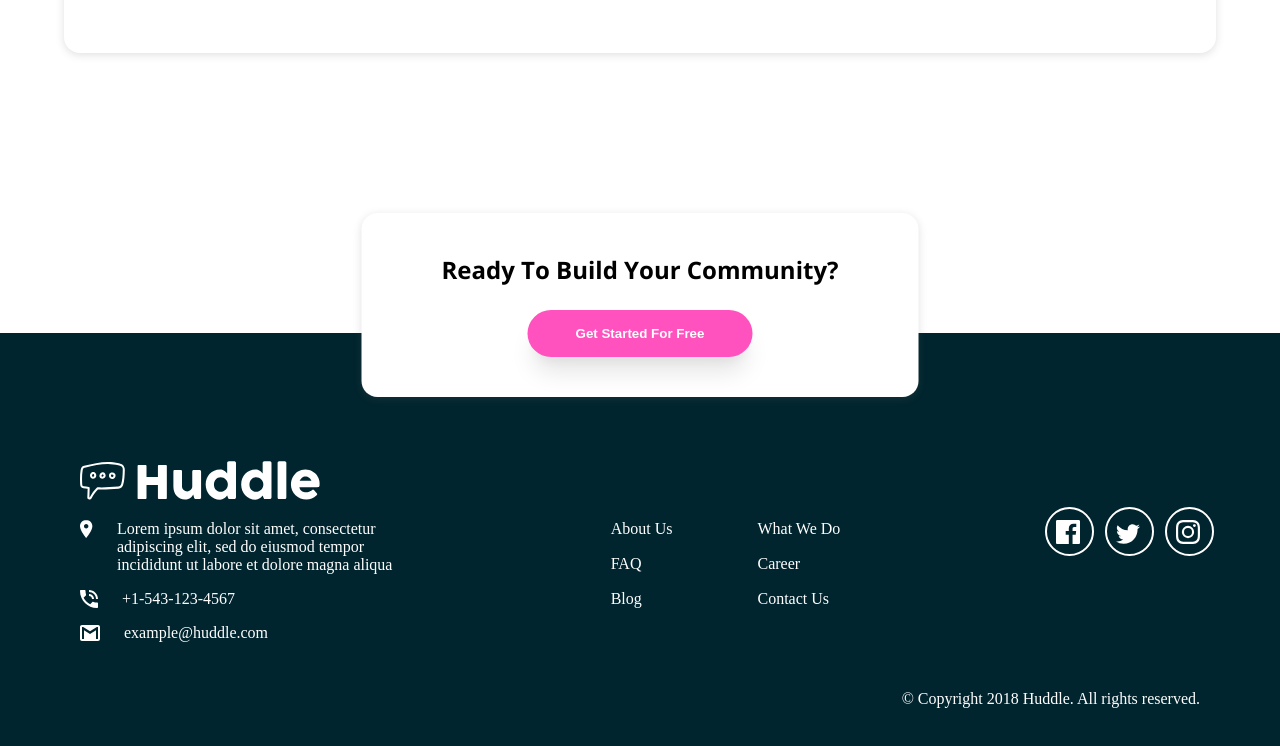
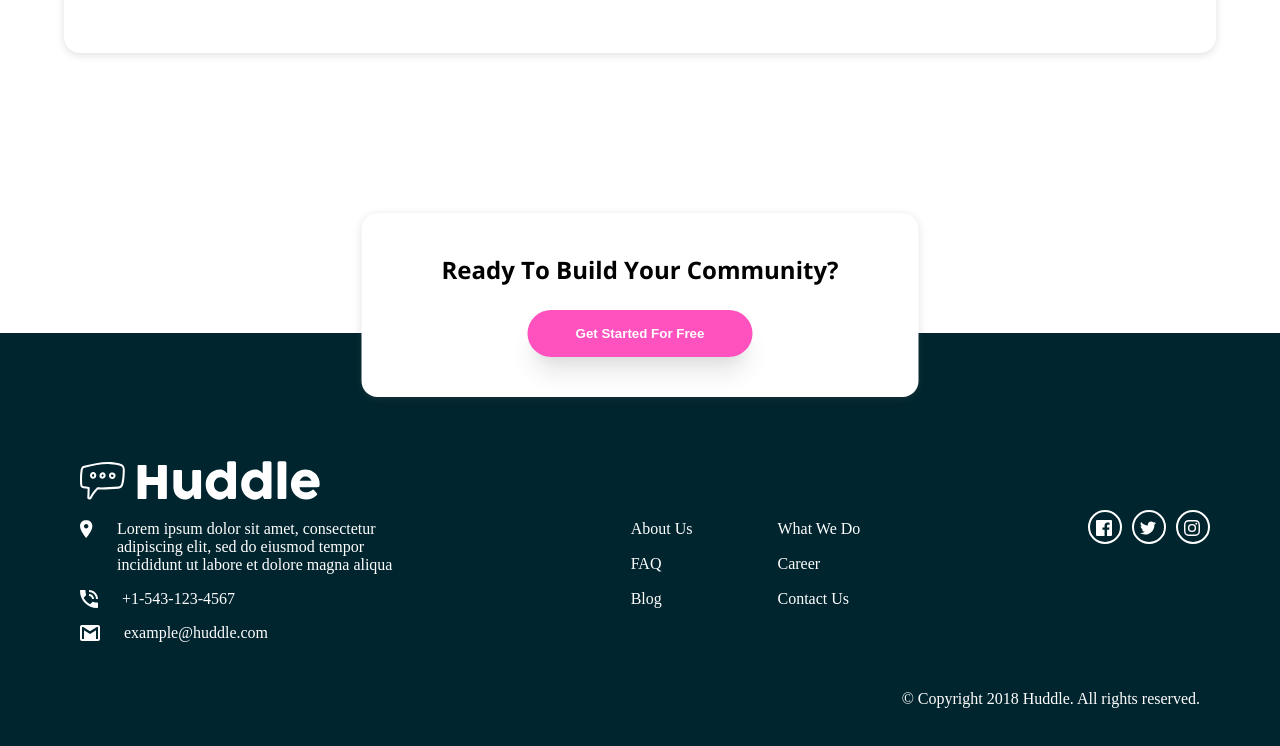
Before and after one commit to majdwahoob/frontendMentorChallenge-HuddleLanding, a plain HTML site: page index.html in a window 1280 px wide. Shown: the part 2250-2996 px from the top of the page. Drawn offline with nearby package versions, Linux system fonts and the light colour scheme.

Commit message:
Add files via upload

```diff
--- a/index.html
+++ b/index.html
@@ -88,13 +88,13 @@
       </div>
       <div class="f-3">
         <a href="#">
-          <svg width="24" height="24" xmlns="http://www.w3.org/2000/svg"><path d="M22.675 0H1.325C.593 0 0 .593 0 1.325v21.351C0 23.407.593 24 1.325 24H12.82v-9.294H9.692v-3.622h3.128V8.413c0-3.1 1.893-4.788 4.659-4.788 1.325 0 2.463.099 2.795.143v3.24l-1.918.001c-1.504 0-1.795.715-1.795 1.763v2.313h3.587l-.467 3.622h-3.12V24h6.116c.73 0 1.323-.593 1.323-1.325V1.325C24 .593 23.407 0 22.675 0z" fill="#4C545C" fill-rule="nonzero"/></svg>
+          <svg width="16" height="16" viewBox="0 0 24 24" xmlns="http://www.w3.org/2000/svg"><path d="M22.675 0H1.325C.593 0 0 .593 0 1.325v21.351C0 23.407.593 24 1.325 24H12.82v-9.294H9.692v-3.622h3.128V8.413c0-3.1 1.893-4.788 4.659-4.788 1.325 0 2.463.099 2.795.143v3.24l-1.918.001c-1.504 0-1.795.715-1.795 1.763v2.313h3.587l-.467 3.622h-3.12V24h6.116c.73 0 1.323-.593 1.323-1.325V1.325C24 .593 23.407 0 22.675 0z" fill="#4C545C" fill-rule="nonzero"/></svg>
         </a>
         <a href="#">
-          <svg width="24" height="20" xmlns="http://www.w3.org/2000/svg"><path d="M24 2.557a9.83 9.83 0 01-2.828.775A4.932 4.932 0 0023.337.608a9.864 9.864 0 01-3.127 1.195A4.916 4.916 0 0016.616.248c-3.179 0-5.515 2.966-4.797 6.045A13.978 13.978 0 011.671 1.149a4.93 4.93 0 001.523 6.574 4.903 4.903 0 01-2.229-.616c-.054 2.281 1.581 4.415 3.949 4.89a4.935 4.935 0 01-2.224.084 4.928 4.928 0 004.6 3.419A9.9 9.9 0 010 17.54a13.94 13.94 0 007.548 2.212c9.142 0 14.307-7.721 13.995-14.646A10.025 10.025 0 0024 2.557z" fill="#4C545C" fill-rule="nonzero"/></svg>
+          <svg width="16" height="16" viewBox="0 0 24 20" xmlns="http://www.w3.org/2000/svg"><path d="M24 2.557a9.83 9.83 0 01-2.828.775A4.932 4.932 0 0023.337.608a9.864 9.864 0 01-3.127 1.195A4.916 4.916 0 0016.616.248c-3.179 0-5.515 2.966-4.797 6.045A13.978 13.978 0 011.671 1.149a4.93 4.93 0 001.523 6.574 4.903 4.903 0 01-2.229-.616c-.054 2.281 1.581 4.415 3.949 4.89a4.935 4.935 0 01-2.224.084 4.928 4.928 0 004.6 3.419A9.9 9.9 0 010 17.54a13.94 13.94 0 007.548 2.212c9.142 0 14.307-7.721 13.995-14.646A10.025 10.025 0 0024 2.557z" fill="#4C545C" fill-rule="nonzero"/></svg>
         </a>
         <a href="#">
-          <svg width="24" height="24" xmlns="http://www.w3.org/2000/svg"><path d="M12 2.163c3.204 0 3.584.012 4.85.07 3.252.148 4.771 1.691 4.919 4.919.058 1.265.069 1.645.069 4.849 0 3.205-.012 3.584-.069 4.849-.149 3.225-1.664 4.771-4.919 4.919-1.266.058-1.644.07-4.85.07-3.204 0-3.584-.012-4.849-.07-3.26-.149-4.771-1.699-4.919-4.92-.058-1.265-.07-1.644-.07-4.849 0-3.204.013-3.583.07-4.849.149-3.227 1.664-4.771 4.919-4.919 1.266-.057 1.645-.069 4.849-.069zM12 0C8.741 0 8.333.014 7.053.072 2.695.272.273 2.69.073 7.052.014 8.333 0 8.741 0 12c0 3.259.014 3.668.072 4.948.2 4.358 2.618 6.78 6.98 6.98C8.333 23.986 8.741 24 12 24c3.259 0 3.668-.014 4.948-.072 4.354-.2 6.782-2.618 6.979-6.98.059-1.28.073-1.689.073-4.948 0-3.259-.014-3.667-.072-4.947-.196-4.354-2.617-6.78-6.979-6.98C15.668.014 15.259 0 12 0zm0 5.838a6.162 6.162 0 100 12.324 6.162 6.162 0 000-12.324zM12 16a4 4 0 110-8 4 4 0 010 8zm6.406-11.845a1.44 1.44 0 100 2.881 1.44 1.44 0 000-2.881z" fill="#4C545C" fill-rule="nonzero"/></svg>
+          <svg width="16" height="16" viewBox="0 0 24 24" xmlns="http://www.w3.org/2000/svg"><path d="M12 2.163c3.204 0 3.584.012 4.85.07 3.252.148 4.771 1.691 4.919 4.919.058 1.265.069 1.645.069 4.849 0 3.205-.012 3.584-.069 4.849-.149 3.225-1.664 4.771-4.919 4.919-1.266.058-1.644.07-4.85.07-3.204 0-3.584-.012-4.849-.07-3.26-.149-4.771-1.699-4.919-4.92-.058-1.265-.07-1.644-.07-4.849 0-3.204.013-3.583.07-4.849.149-3.227 1.664-4.771 4.919-4.919 1.266-.057 1.645-.069 4.849-.069zM12 0C8.741 0 8.333.014 7.053.072 2.695.272.273 2.69.073 7.052.014 8.333 0 8.741 0 12c0 3.259.014 3.668.072 4.948.2 4.358 2.618 6.78 6.98 6.98C8.333 23.986 8.741 24 12 24c3.259 0 3.668-.014 4.948-.072 4.354-.2 6.782-2.618 6.979-6.98.059-1.28.073-1.689.073-4.948 0-3.259-.014-3.667-.072-4.947-.196-4.354-2.617-6.78-6.979-6.98C15.668.014 15.259 0 12 0zm0 5.838a6.162 6.162 0 100 12.324 6.162 6.162 0 000-12.324zM12 16a4 4 0 110-8 4 4 0 010 8zm6.406-11.845a1.44 1.44 0 100 2.881 1.44 1.44 0 000-2.881z" fill="#4C545C" fill-rule="nonzero"/></svg>
         </a>
       </div>
     </div>
--- a/style.css
+++ b/style.css
@@ -185,17 +185,17 @@ footer svg path {
     position: relative;
 }
 .container .f-3 a:not(:last-child) {
-    margin-right: 2rem;
+    margin-right: 1.5rem;
 }
 .container .f-3 a::after {
     content: "";
-    height: 45px;
-    width: 45px;
+    height: 30px;
+    width: 30px;
     border: 2px solid white;
     border-radius: 50%;
     position: absolute;
-    bottom: -9px;
-    left: -11px;
+    bottom: -5px;
+    left: -8.5px;
 }
 .container .f-3 a:hover svg path,
 .container .f-3 a:hover::after {
@@ -227,6 +227,7 @@ footer svg path {
     }
     .h-2-1 > button {
         width: 100%;
+        max-width: 50%;
     }
 }
 @media (max-width: 769px) {
```
